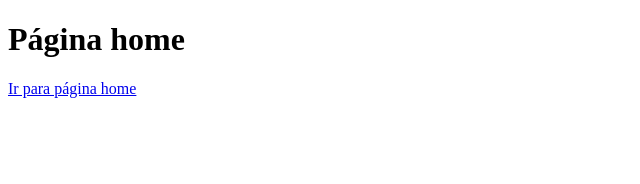
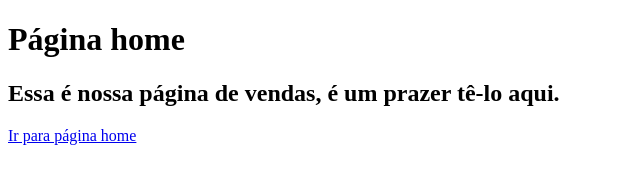
Before and after one commit to adrianodrico/sitedevendasdev, a plain HTML site: page vendas.html in a window 1280 px wide. Shown: the whole page, without its empty margins (0-640 px from the left). Drawn offline with Linux system fonts and the light colour scheme.

Commit message:
Acrescentado nome dá aba e frase de vendas

```diff
--- a/vendas.html
+++ b/vendas.html
@@ -3,10 +3,11 @@
 <head>
     <meta charset="UTF-8">
     <meta name="viewport" content="width=device-width, initial-scale=1.0">
-    <title>Document</title>
+    <title>Dev</title>
 </head>
 <body>
    <h1>Página home</h1>
+   <h2>Essa é nossa página de vendas, é um prazer tê-lo aqui.</h2>
    <a href="index.html">Ir para página home</a>
 </body>
 </html>
```
